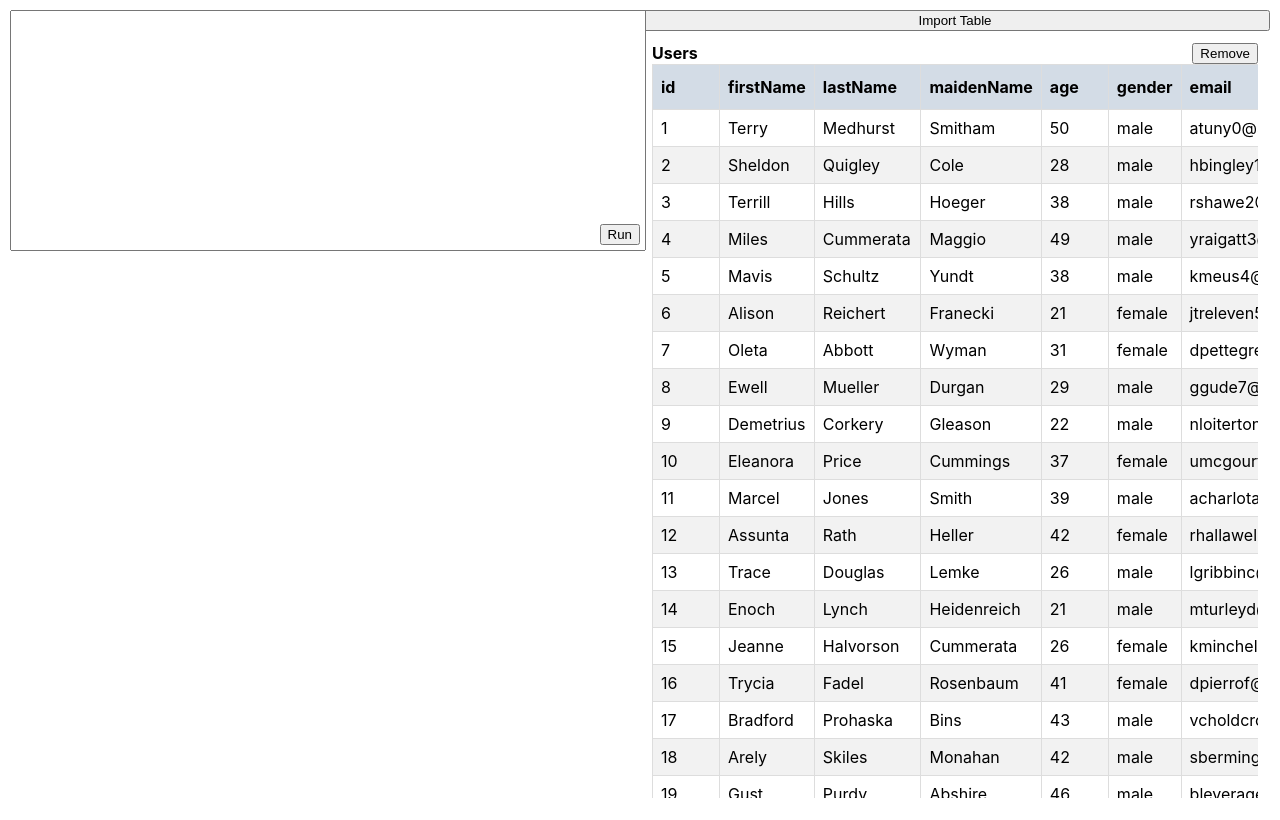
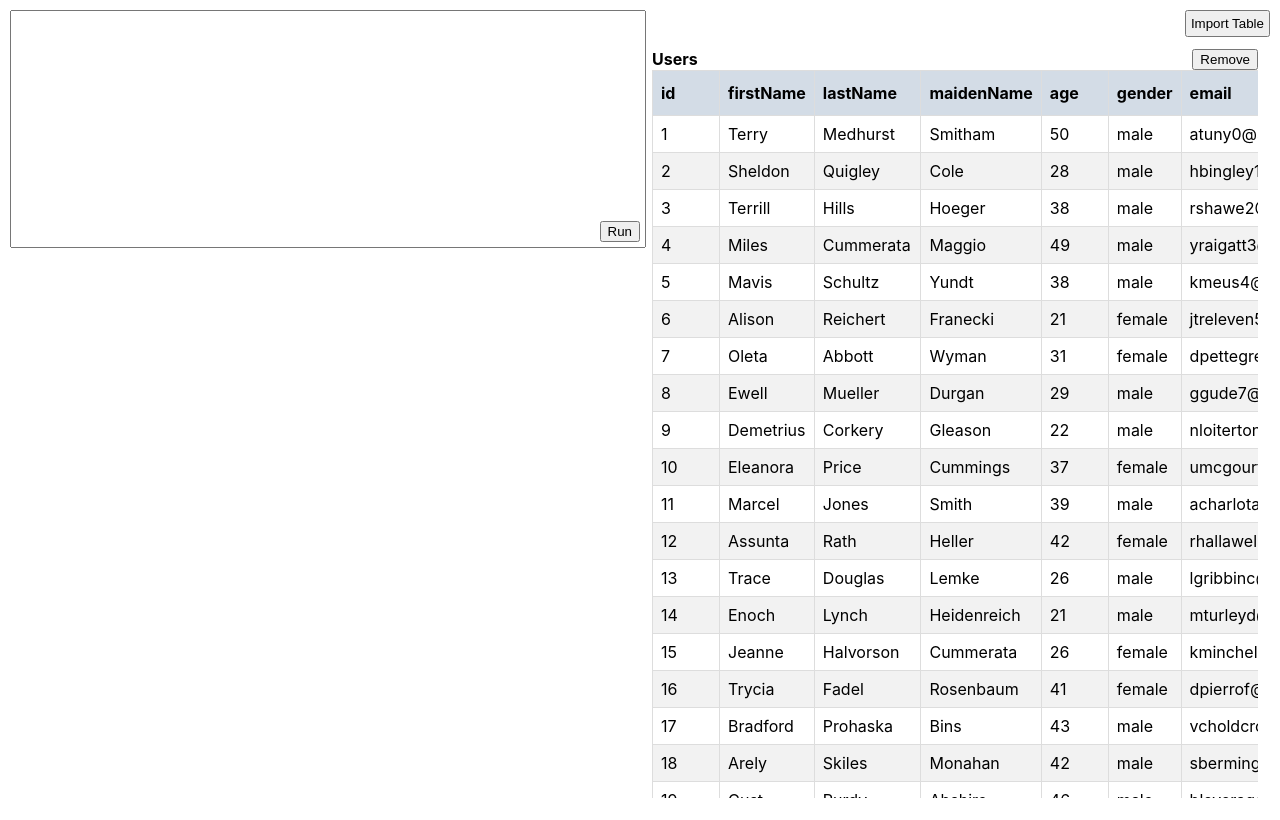
Before and after one commit to naagaditya/sql-query-runner, a React (Create React App) app: page / in a window 1280 px wide. Built offline with nearby package versions, Linux system fonts and the light colour scheme.

Commit message:
handle error

```diff
--- a/src/common/components/table/Table.tsx
+++ b/src/common/components/table/Table.tsx
@@ -29,5 +29,5 @@ const TableRow = ({row, index}: {row: any; index: number}) => (<tr>
 const HeaderCell = ({text}: {text: string}) => <th>{text}</th>;
 const TableCell = ({data}: {data: any}) =>
   (<td>
-    {typeof data === 'object' ? JSON.stringify(data) : data.toString()}
+    {typeof data === 'object' ? JSON.stringify(data) : data?.toString()}
   </td>);
--- a/src/query-input/components/QueryInput.css
+++ b/src/query-input/components/QueryInput.css
@@ -2,6 +2,7 @@
 .query-input {
   grid-area: in;
   position: relative;
+  margin-bottom: 12px;
 }
 .query-input .run {
   position: absolute;
--- a/src/query-input/components/QueryInput.tsx
+++ b/src/query-input/components/QueryInput.tsx
@@ -25,6 +25,9 @@ export default function QueryInput(props: Props) {
       [, columns, tableName] = query.match(/SELECT (.*) FROM (.*);/) || [];
     }
     let res;
+    if (!tableName || !allTables[tableName]) {
+      setErrorMessage('Table not found')
+    }
     if (columns && tableName) {
       if(where) {
         res = allTables[tableName].filter(
@@ -42,9 +45,20 @@ export default function QueryInput(props: Props) {
       setErrorMessage('Wrong query');
     }
   };
+
+  const handleKeyPress = (e: React.KeyboardEvent) => {
+    if (e.code === 'Enter') {
+      e.preventDefault();
+      handleExecuteQuery();
+    }
+  }
   return (
     <div className="query-input">
-      <textarea value={query} onChange={handleChangeQuery}/>
+      <textarea
+        value={query}
+        onChange={handleChangeQuery}
+        onKeyDown={handleKeyPress}
+      />
       <div className="run">
         <span className='error'>{errorMessage}</span>
         <button onClick={handleExecuteQuery}>Run</button>
--- a/src/sql-query-runner/components/SQLQueryRunner.css
+++ b/src/sql-query-runner/components/SQLQueryRunner.css
@@ -10,18 +10,27 @@
   "ot tbl";
   height: 100vh;
 }
+
 .query-output {
   grid-area: ot;
   overflow: scroll;
 }
+
 .avaiable-tables {
   grid-area: tbl;
   display: flex;
   flex-direction: column;
   overflow: scroll;
 }
+
 .avaiable-tables .table-wrapper {
   overflow: scroll;
   flex-wrap: nowrap;
   margin: 12px;
 }
+
+.import-btn {
+  width: fit-content;
+  align-self: flex-end;
+  padding: 4px;
+}
--- a/src/sql-query-runner/components/SQLQueryRunner.tsx
+++ b/src/sql-query-runner/components/SQLQueryRunner.tsx
@@ -31,7 +31,7 @@ export default function SQLQueryRunner() {
         <Table tableData={filteredTable}/>
       </div>
       <div className="avaiable-tables">
-        <button onClick={() => {setShowImportModal(true)}}>Import Table</button>
+        <button className="import-btn" onClick={() => {setShowImportModal(true)}}>Import Table</button>
         {Object.keys(allTables).map((tableName, index) =>
           <TableWrapper
             key={`${tableName}${index}`}
```
